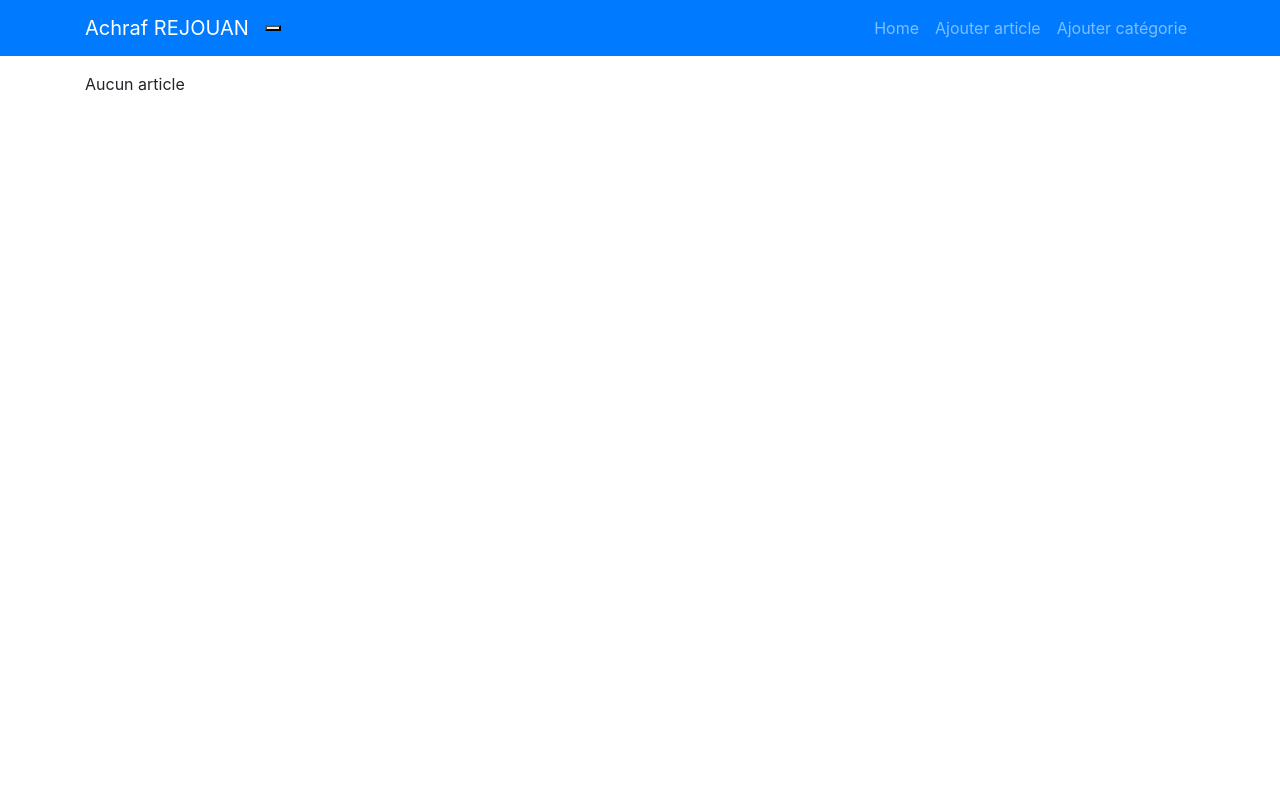
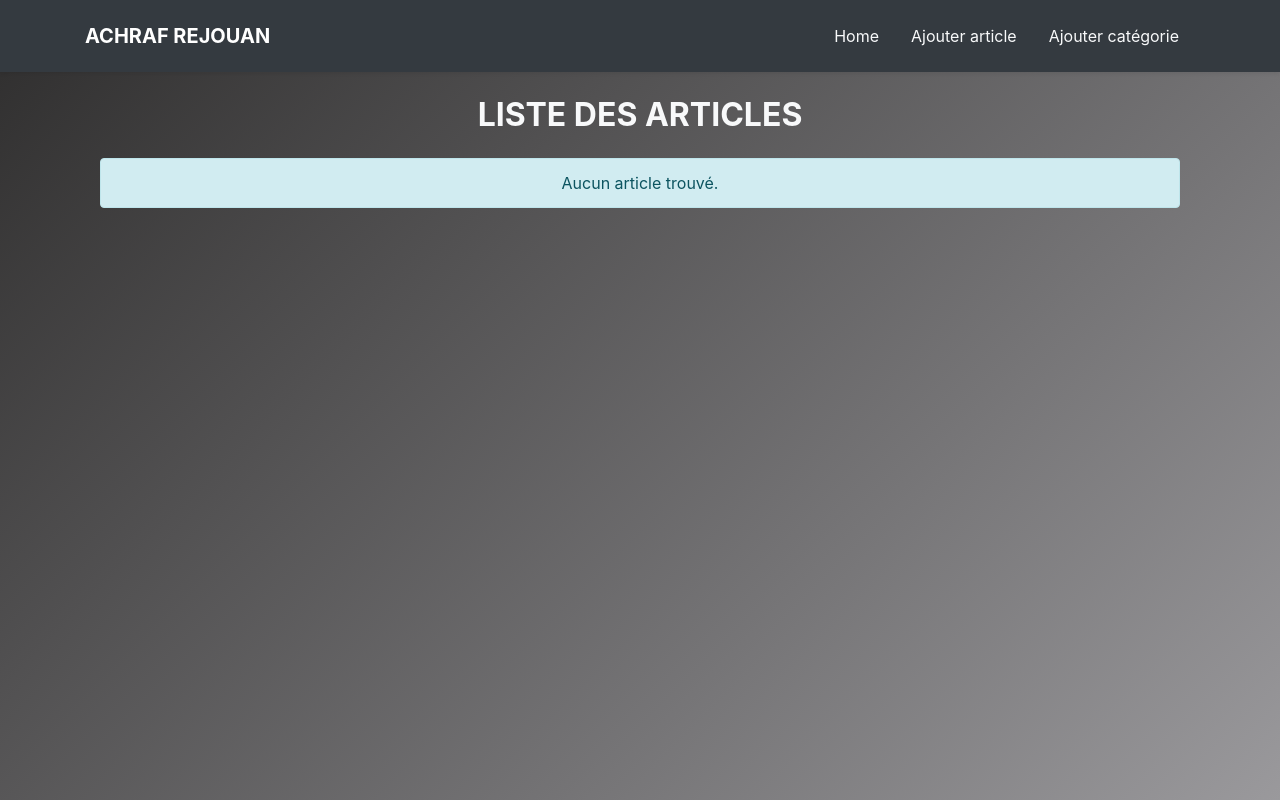
Before and after one commit to Achraf-Rejouan/CRUD-Symfony7-web-app, a Symfony app: template templates/articles/index.html.twig in a window 1280 px wide. Run offline with Twig, Linux system fonts and the light colour scheme; the template is opened without the code that fills it, so the values that code supplies are empty; some libraries are stand-ins or nearby versions.

Commit message:
Enhance article management: add category selection to edit form, improve table layout, and update navbar styling

```diff
--- a/templates/articles/index.html.twig
+++ b/templates/articles/index.html.twig
@@ -1,16 +1,20 @@
 {% extends 'base.html.twig' %}
 
-{% block title %} Liste des Articles {% endblock %}
+{% block title %}Liste des Articles{% endblock %}
 
 {% block body %}
+<div class="container mt-4">
+    <h2 class="mb-4 text-center text-uppercase font-weight-bold">Liste des Articles</h2>
+
     {% if articles %}
-        <table id="articles" class="table table-striped">
-            <thead>
+        <div class="table-responsive rounded-lg overflow-hidden shadow-sm">
+            <table id="articles" class="table table-dark table-striped mb-0">
+                <thead class="thead-light">
                     <tr>
-                    <th>Nom</th>
-                    <th>Prix</th>
-                    <th>Catégorie</th>
-                    <th>Actions</th>
+                        <th scope="col">Nom</th>
+                        <th scope="col">Prix</th>
+                        <th scope="col">Catégorie</th>
+                        <th scope="col">Actions</th>
                     </tr>
                 </thead>
                 <tbody>
@@ -20,15 +24,19 @@
                             <td>{{ article.prix }}</td>
                             <td>{{ article.categorie.titre }}</td>
                             <td>
-                            <a href="/article/{{ article.id }}" class="btn btn-dark">Détails</a>
-                            <a href="/article/edit/{{ article.id }}" class="btn btn-dark">Modifier</a>
-                            <a href="/article/delete/{{ article.id }}" class="btn btn-danger" onclick="return confirm('Etes-vous sur de supprimer cet article ?');">Supprimer</a>
+                                <div class="d-flex flex-wrap">
+                                    <a href="/article/{{ article.id }}" class="btn btn-outline-light btn-sm mr-2 mb-2">Détails</a>
+                                    <a href="/article/edit/{{ article.id }}" class="btn btn-outline-warning btn-sm mr-2 mb-2">Modifier</a>
+                                    <a href="/article/delete/{{ article.id }}" class="btn btn-outline-danger btn-sm mb-2" onclick="return confirm('Êtes-vous sûr de vouloir supprimer cet article ?');">Supprimer</a>
+                                </div>
                             </td>
                         </tr>
                     {% endfor %}
                 </tbody>
             </table>
+        </div>
     {% else %}
-        <p>Aucun article</p>
+        <div class="alert alert-info text-center">Aucun article trouvé.</div>
     {% endif %}
+</div>
 {% endblock %}
--- a/templates/base.html.twig
+++ b/templates/base.html.twig
@@ -4,20 +4,25 @@
   <meta charset="UTF-8">
   <title>{% block title %}Welcome!{% endblock %}</title>
   <link rel="stylesheet" href="https://stackpath.bootstrapcdn.com/bootstrap/4.4.1/css/bootstrap.min.css" crossorigin="anonymous">
+  <style>
+    body {
+      background: linear-gradient(135deg,rgb(46, 45, 45),rgb(154, 153, 156));
+      min-height: 100vh;
+      color: #f8f9fa;
+    }
+  </style>
   {% block stylesheets %}{% endblock %}
 </head>
 <body>
   {{ include('inc/navbar.html.twig') }}
+
   <div class="container">
-
     {% block body %}{% endblock %}
   </div>
 
-<script src="https://code.jquery.com/jquery-3.4.1.slim.min.js" integrity="sha384-Vkoo8x4CGsO3+Hhxv8T/Q5PaXtkKtu6ug5TOeNV6gBiFeWPGFN9MuhOf23Q9Ifjh" crossorigin="anonymous"></script>
-<script
-src="https://cdn.jsdelivr.net/npm/popper.js@1.16.0/dist/umd/popper.min.js" integrity="sha384-Vkoo8x4CGsO3+Hhxv8T/Q5PaXtkKtu6ug5TOeNV6gBiFeWPGFN9MuhOf23Q9Ifjh" crossorigin="anonymous"></script>
-<script
-src="https://stackpath.bootstrapcdn.com/bootstrap/4.4.1/js/bootstrap.min.js" integrity="sha384-Vkoo8x4CGsO3+Hhxv8T/Q5PaXtkKtu6ug5TOeNV6gBiFeWPGFN9MuhOf23Q9Ifjh" crossorigin="anonymous"></script>
+  <script src="https://code.jquery.com/jquery-3.4.1.slim.min.js" crossorigin="anonymous"></script>
+  <script src="https://cdn.jsdelivr.net/npm/popper.js@1.16.0/dist/umd/popper.min.js" crossorigin="anonymous"></script>
+  <script src="https://stackpath.bootstrapcdn.com/bootstrap/4.4.1/js/bootstrap.min.js" crossorigin="anonymous"></script>
   {% block javascripts %}{% endblock %}
 </body>
 </html>
--- a/templates/inc/navbar.html.twig
+++ b/templates/inc/navbar.html.twig
@@ -1,22 +1,22 @@
-<nav class="navbar navbar-expand-sm navbar-dark bg-primary mb-3">
+<nav class="navbar navbar-expand-sm navbar-dark bg-dark shadow-sm mb-4 py-3">
   <div class="container">
-<a href="/" class="navbar-brand">Achraf REJOUAN</a>
-<button class="navbar-toggle" type="button" data-toggle="collapse" data-target="#mobile-nav">
-<span class="navbar-toggle-icon"></span>
+    <a href="/" class="navbar-brand text-uppercase font-weight-bold">Achraf Rejouan</a>
+
+    <button class="navbar-toggler" type="button" data-toggle="collapse" data-target="#mobile-nav">
+      <span class="navbar-toggler-icon"></span>
     </button>
 
     <div class="collapse navbar-collapse" id="mobile-nav">
-<ul class="navbar-nav ml-auto">
-<li class="nav-item">
-<a href="/" class="nav-link">Home</a>
+      <ul class="navbar-nav ml-auto align-items-center">
+        <li class="nav-item mx-2">
+          <a href="/" class="nav-link text-light">Home</a>
         </li>
-<li class="nav-item">
-<a href="{{path('new_article')}}" class="nav-link">Ajouter article</a>
+        <li class="nav-item mx-2">
+          <a href="{{path('new_article')}}" class="nav-link text-light">Ajouter article</a>
         </li>
-<li class="nav-item">
-<a href="{{path('new_categorie')}}" class="nav-link">Ajouter catégorie</a>
+        <li class="nav-item mx-2">
+          <a href="{{path('new_categorie')}}" class="nav-link text-light">Ajouter catégorie</a>
         </li>
-
       </ul>
     </div>
   </div>
```
Also changed, not shown: src/Controller/IndexController.php (+9 -2 lines). Lines whose indentation alone changed are shown as unchanged.
